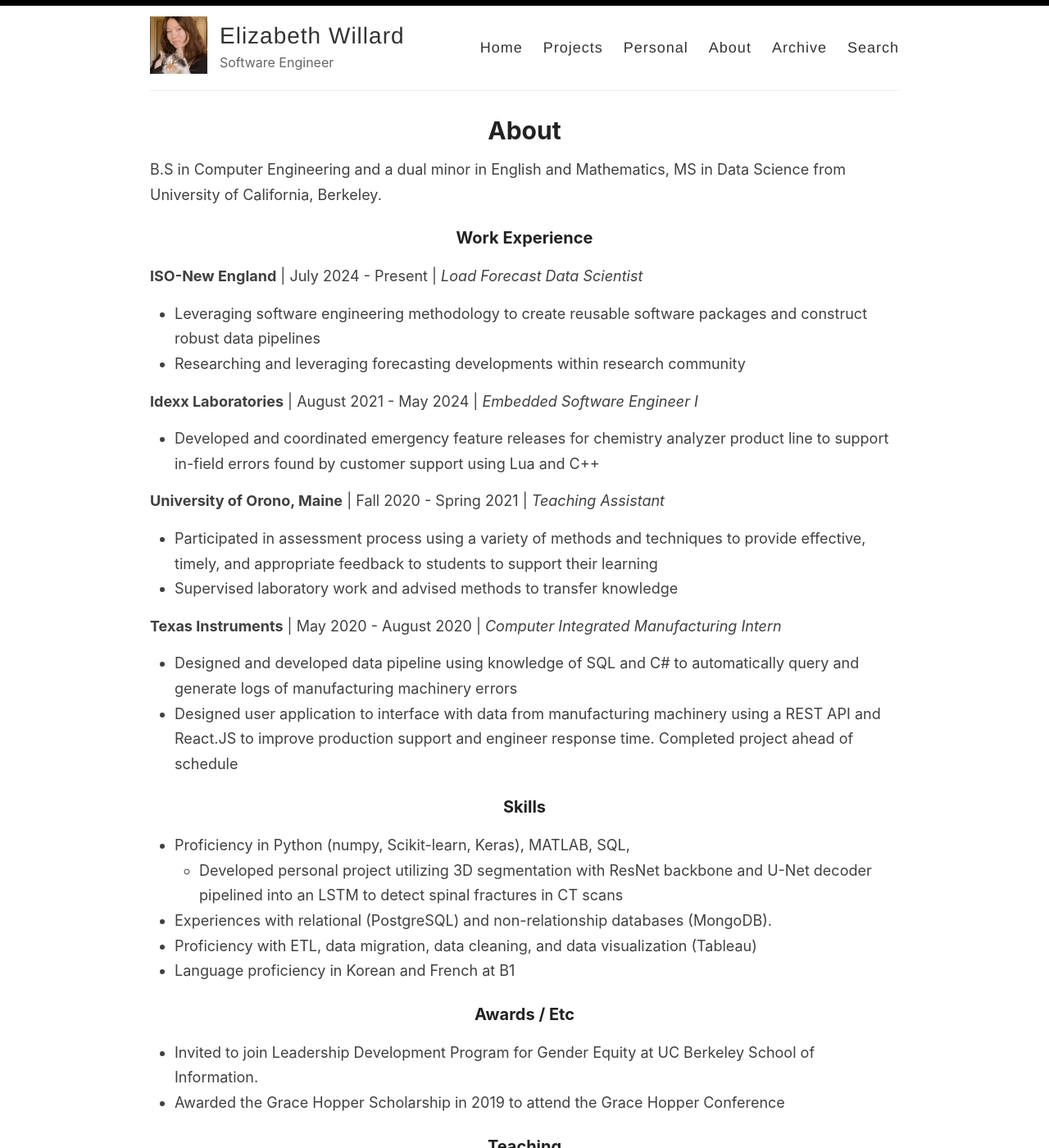
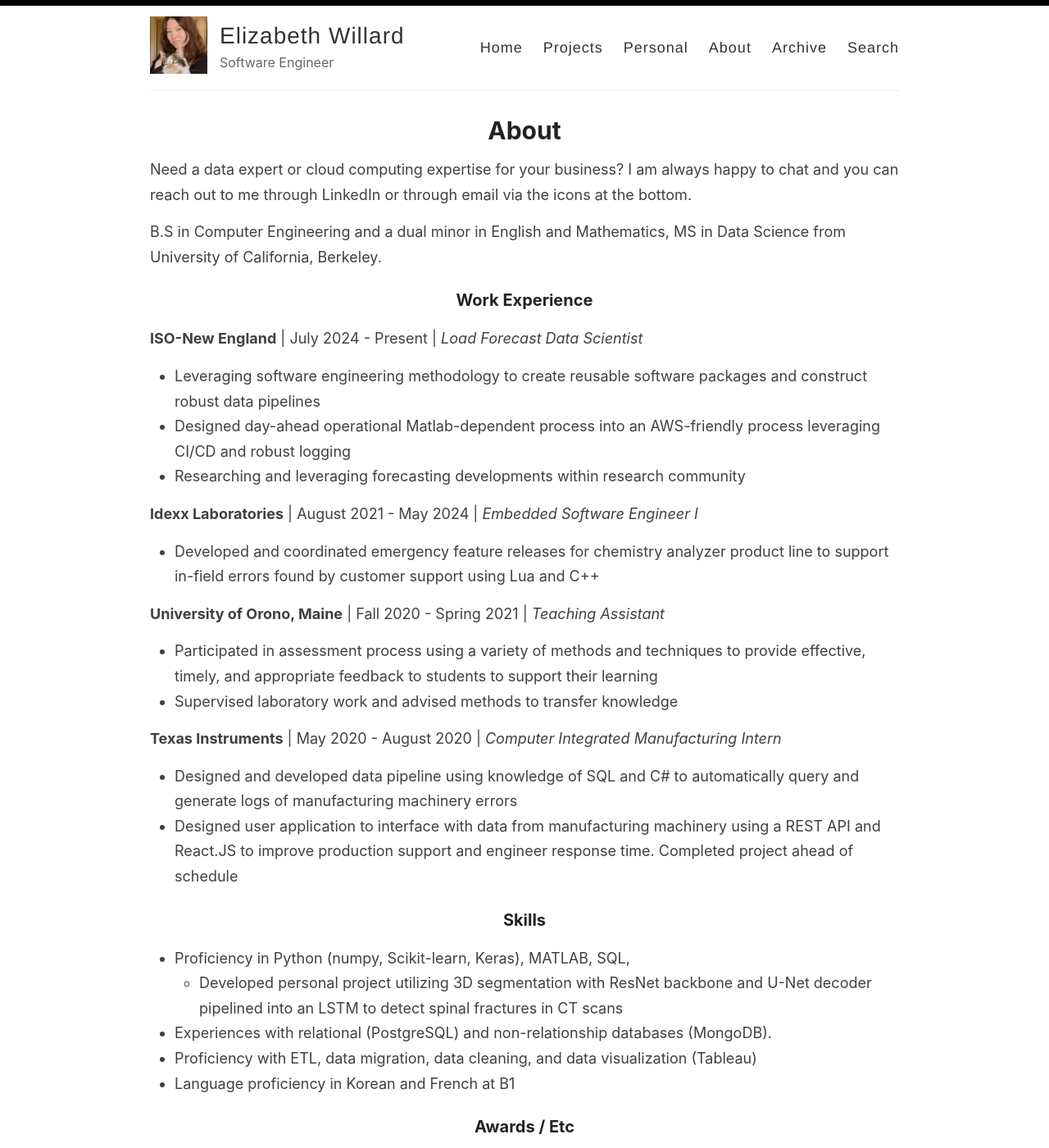
Before and after one commit to elizabethwillard/elizabethwillard.github.io, a Jekyll site: the page built from _pages/about.md, in a window 1280 px wide and 1400 px high. Shown: the whole window at 82% size. Built offline with Jekyll 4.4.1, drawn with Linux system fonts in a browser that asks for light colours; a script that is not in the unit is left out; some of the changed text lies outside the part shown.

Commit message:
updated about

```diff
--- a/_pages/about.md
+++ b/_pages/about.md
@@ -4,11 +4,14 @@ title: About
 permalink: /about/
 ---
 
+Need a data expert or cloud computing expertise for your business? I am always happy to chat and you can reach out to me through LinkedIn or through email via the icons at the bottom.
+
 B.S in Computer Engineering and a dual minor in English and Mathematics, MS in Data Science from University of California, Berkeley.
 
 ### Work Experience
 **ISO-New England** | July 2024 - Present | *Load Forecast Data Scientist*
 - Leveraging software engineering methodology to create reusable software packages and construct robust data pipelines
+- Designed day-ahead operational Matlab-dependent process into an AWS-friendly process leveraging CI/CD and robust logging
 - Researching and leveraging forecasting developments within research community
 
 **Idexx Laboratories** | August 2021 - May 2024 | *Embedded Software Engineer I*
@@ -35,4 +38,5 @@ B.S in Computer Engineering and a dual minor in English and Mathematics, MS in D
 
 
 ### Teaching
-- Currently facilitating and teaching a Saturday workshop on [introductory Python programming at Factory3](https://factory3.org/classes/intro-to-python-programming).
+- Currently facilitating and teaching a Saturday workshop on [introductory Python programming at Factory3](https://factory3.org/classes/intro-to-python-programming)
+- Upcoming course on electronic stumpwork at Maine College of Art and Design as a guest artist/lecturer.
```
